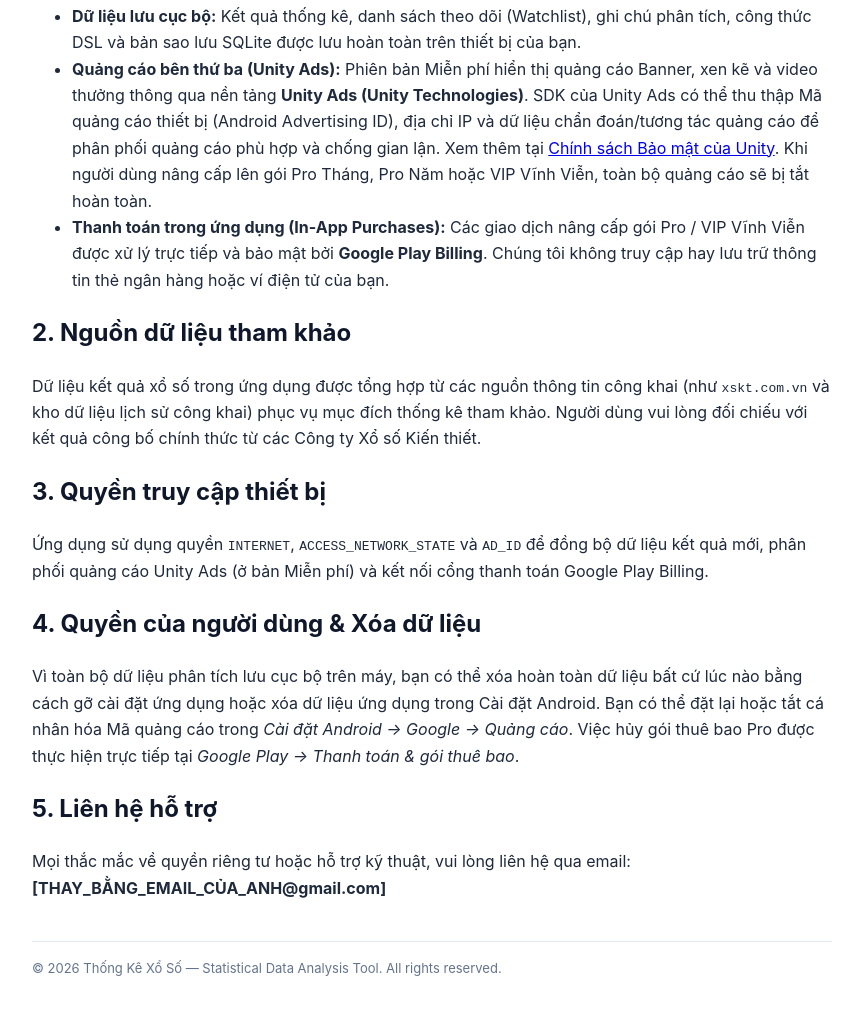
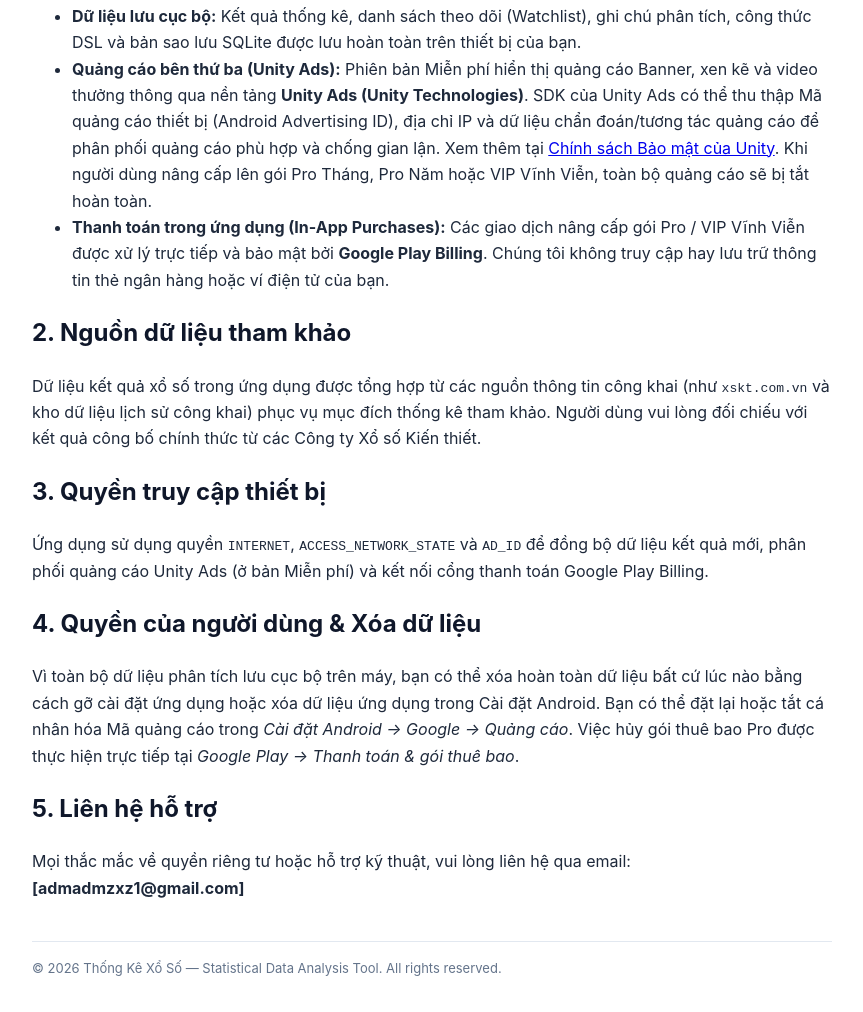
Before and after one commit to quangduc2410-hub/thong-ke-xo-so-policy, a plain HTML site: page index.html in a window 1280 px wide. Shown: the part 454-1466 px from the top of the page, without its empty margins (208-1071 px from the left). Drawn offline with Linux system fonts and the light colour scheme.

Commit message:
Add files via upload

```diff
--- a/index.html
+++ b/index.html
@@ -38,7 +38,7 @@
   <p>Vì toàn bộ dữ liệu phân tích lưu cục bộ trên máy, bạn có thể xóa hoàn toàn dữ liệu bất cứ lúc nào bằng cách gỡ cài đặt ứng dụng hoặc xóa dữ liệu ứng dụng trong Cài đặt Android. Bạn có thể đặt lại hoặc tắt cá nhân hóa Mã quảng cáo trong <em>Cài đặt Android → Google → Quảng cáo</em>. Việc hủy gói thuê bao Pro được thực hiện trực tiếp tại <em>Google Play → Thanh toán &amp; gói thuê bao</em>.</p>
 
   <h2>5. Liên hệ hỗ trợ</h2>
-  <p>Mọi thắc mắc về quyền riêng tư hoặc hỗ trợ kỹ thuật, vui lòng liên hệ qua email: <strong>[THAY_BẰNG_EMAIL_CỦA_ANH@gmail.com]</strong></p>
+  <p>Mọi thắc mắc về quyền riêng tư hoặc hỗ trợ kỹ thuật, vui lòng liên hệ qua email: <strong>[admadmzxz1@gmail.com]</strong></p>
 
   <footer>
     &copy; 2026 Thống Kê Xổ Số — Statistical Data Analysis Tool. All rights reserved.
```
